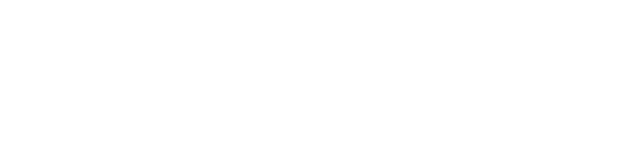
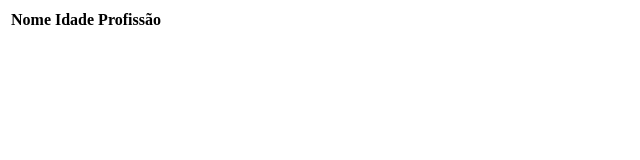
Before and after one commit to LSnowYT/Work-Facul, a plain HTML site: page index.html in a window 1280 px wide. Shown: the whole page, without its empty margins (0-640 px from the left). Drawn offline with Linux system fonts and the light colour scheme.

Commit message:
initialize project structure with README and index.html

```diff
--- a/index.html
+++ b/index.html
@@ -4,6 +4,14 @@
     <meta charset="UTF-8">
     <meta name="viewport" content="width=device-width, initial-scale=1.0">
     <title>Word Unicesumar</title>
+    <table>
+<label for="table">  </label>
+        <th>Nome</th>
+        <th>Idade</th>
+        <th>Profissão</th>
+
+
+    </table>
 </head>
 <body>
 
```
Also changed, not shown: 1 other file.
